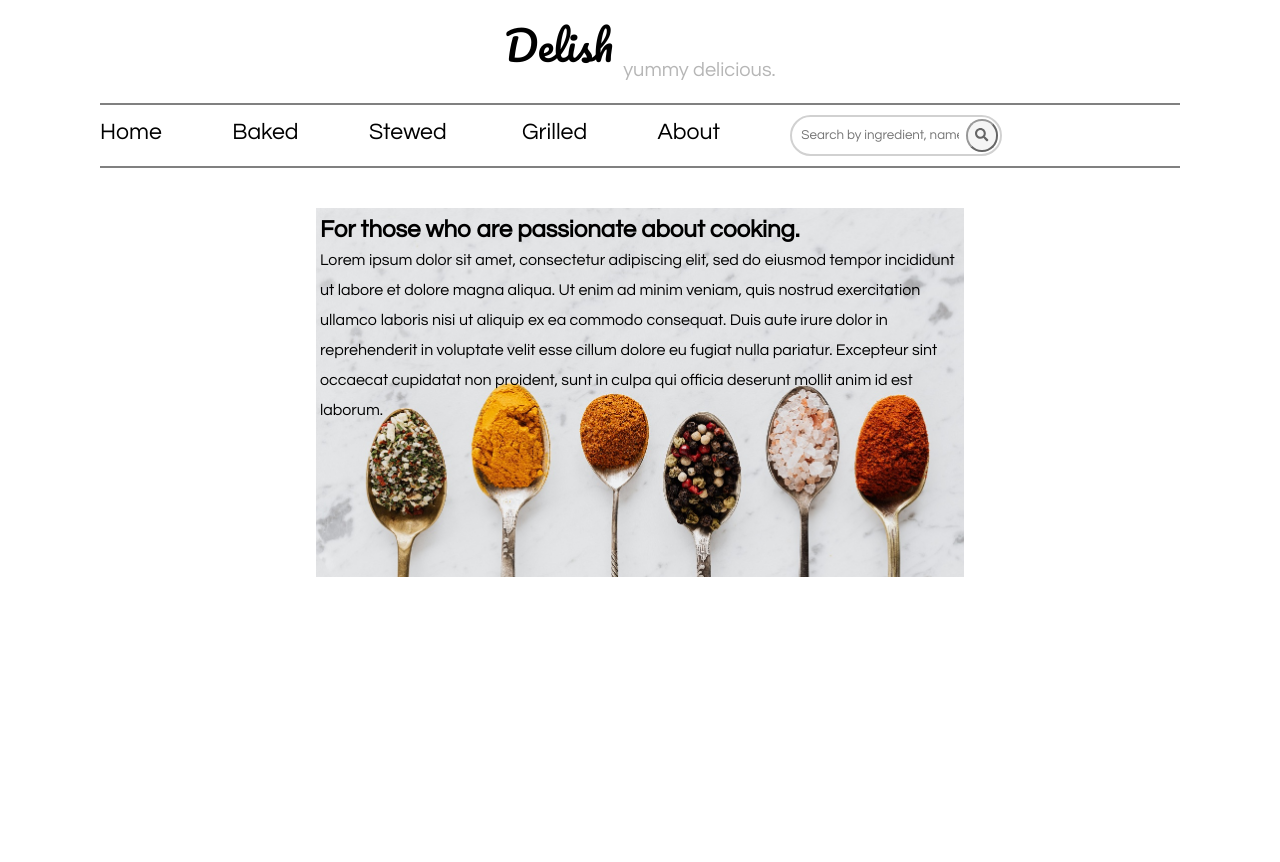
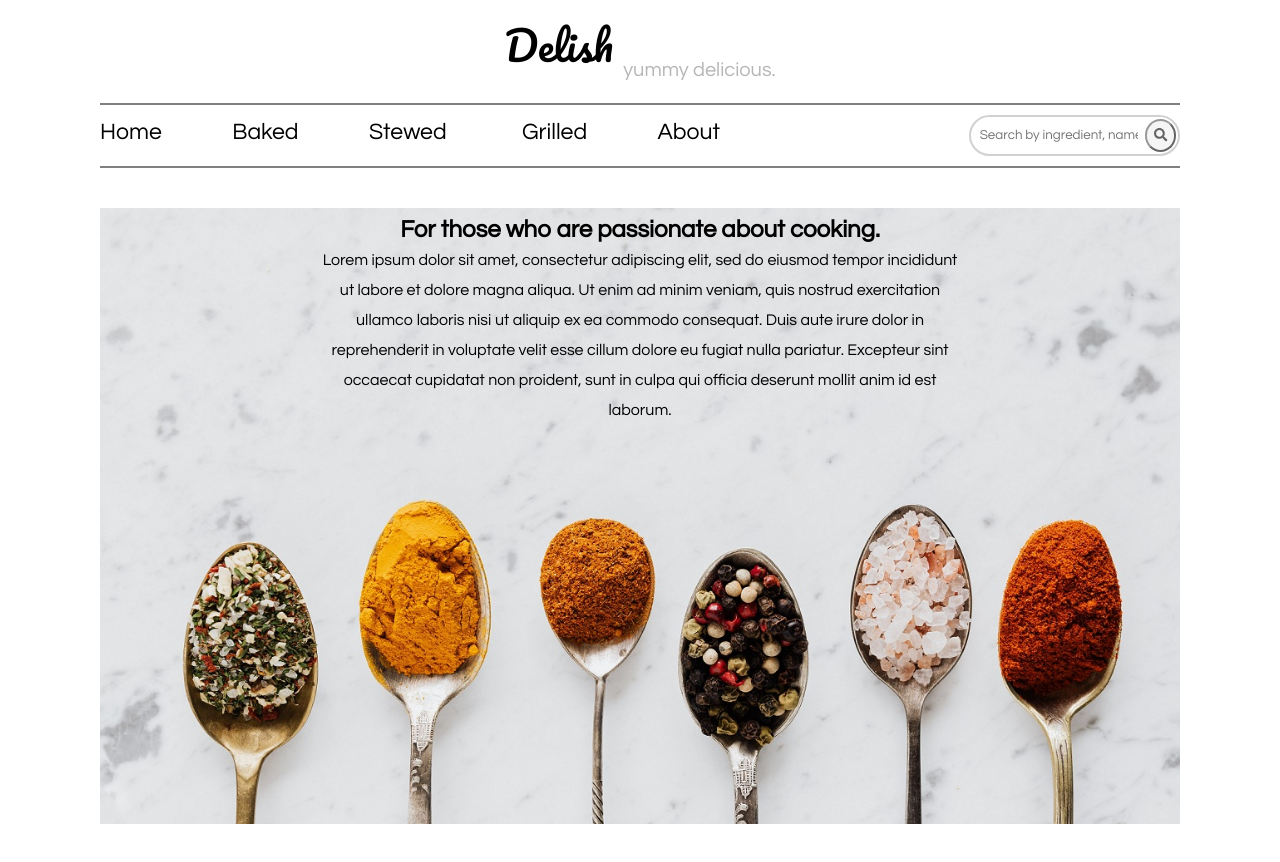
Before and after one commit to yasminwww/recipe-app-react, a React (Create React App) app: page /about in a window 1280 px wide. Shown: the top 862 px of the page. After the commit the page ends 824 px from the top, so only its background shows below. Built offline with nearby package versions, Linux system fonts and the light colour scheme; no server answers.

Commit message:
superb navbar

```diff
--- a/public/index.html
+++ b/public/index.html
@@ -21,7 +21,7 @@
       rel="stylesheet"
     />
     <script defer src="https://use.fontawesome.com/releases/v5.15.1/js/all.js" integrity="sha384-9/D4ECZvKMVEJ9Bhr3ZnUAF+Ahlagp1cyPC7h5yDlZdXs4DQ/vRftzfd+2uFUuqS" crossorigin="anonymous"></script>
-    <title>React App</title>
+    <title>Yum</title>
   </head>
   <body>
     <noscript>You need to enable JavaScript to run this app.</noscript>
--- a/src/components/About.js
+++ b/src/components/About.js
@@ -7,14 +7,12 @@ const Wrapper = styled.div`
   .header-container {
     display: flex;
     flex-direction: column;
-    height: 100vh;
-    /* overflow: hidden !important; */
   }
   img {
     display: block;
     margin-left: auto;
     margin-right: auto;
-    max-width: 60%;
+    max-width: 100%;
   }
 
   .content {
@@ -22,6 +20,7 @@ const Wrapper = styled.div`
     top: 40%;
     left: 50%;
     transform: translate(-50%, -50%);
+    text-align: center;
   }
 
   h2,
--- a/src/components/Header.js
+++ b/src/components/Header.js
@@ -34,7 +34,7 @@ const Content = styled.div`
     text-align: center;
     /* justify-items: center; */
     /* align-items: center; */
-    background-color: rgba(0, 0, 0, 0.2);
+    background-color: rgba(255, 255, 255, 0.8);
     padding: 30px;
   }
 `
--- a/src/components/Navbar.js
+++ b/src/components/Navbar.js
@@ -9,11 +9,11 @@ const Wrapper = styled.div`
   .nav-bar {
     display: flex;
     padding-top: 13px;
-    justify-content: space-evenly;
     margin-bottom: 5vh;
   }
 
   .nav-links {
+    justify-content: space-between;
     border-bottom: 2px solid grey;
     border-top: 2px solid grey;
     display: flex;
--- a/src/components/SearchForm.js
+++ b/src/components/SearchForm.js
@@ -13,7 +13,7 @@ const Wrapper = styled.div`
     border-radius: 40px;
   }
   .search-bar {
-    flex-grow: 1;
+    flex: 1;
     padding: 7px;
     border-radius: 40px;
     border: 0;
```
